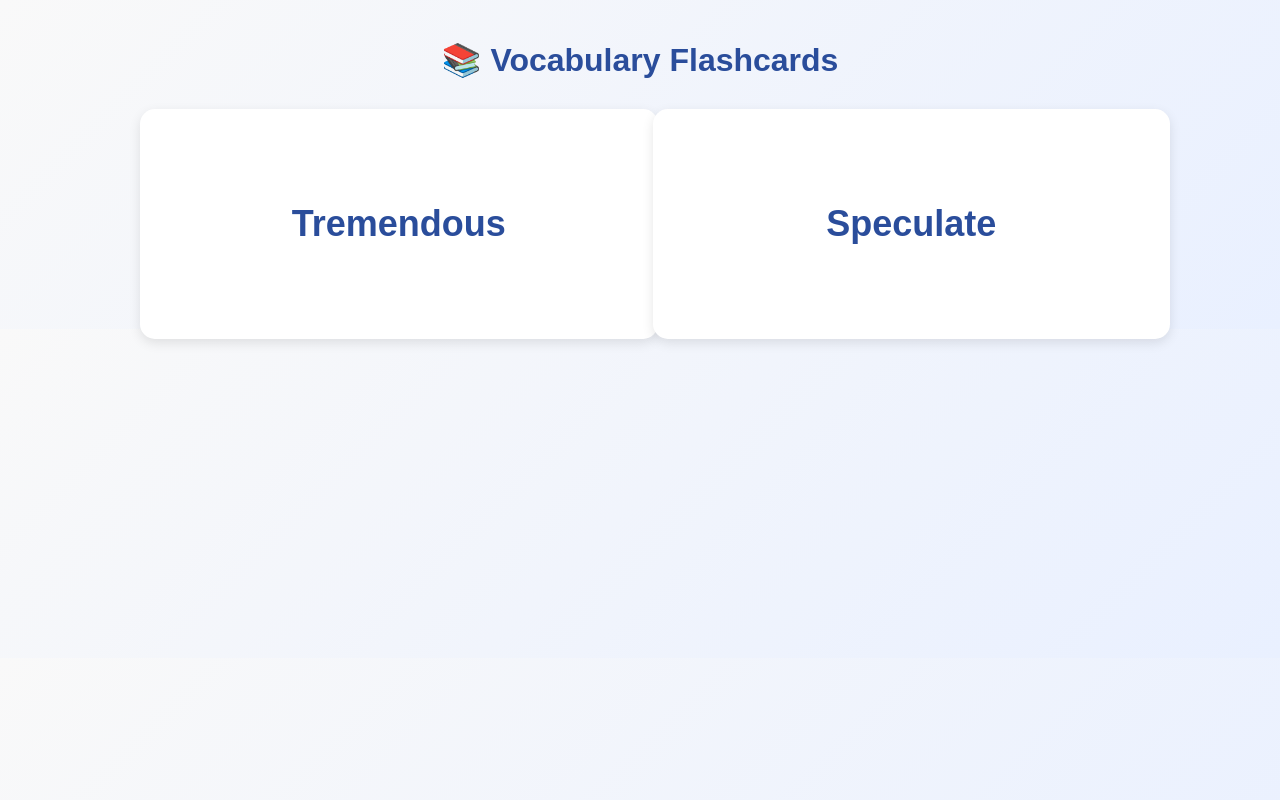
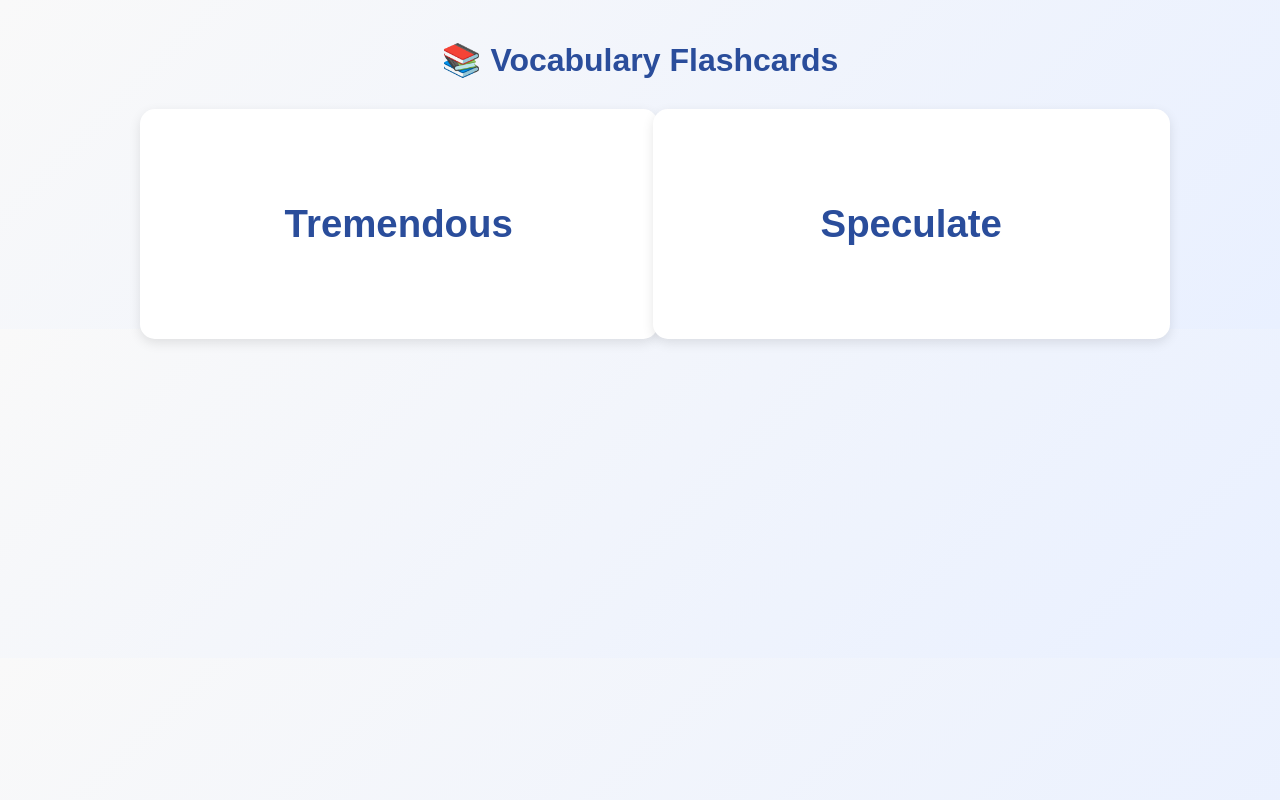
Before and after one commit to TheRealMojs/Vocab, a plain HTML site: page index.html in a window 1280 px wide. Drawn offline with Linux system fonts and the light colour scheme.

Commit message:
Update style.css

```diff
--- a/style.css
+++ b/style.css
@@ -21,51 +21,58 @@ h1 {
   perspective: 1000px;
 }
 
+/* كل كارت */
 .card {
+  position: relative;
   width: 100%;
   height: 200px;
-  position: relative;
   cursor: pointer;
-  transform-style: preserve-3d;
-  transition: transform 0.6s;
+  perspective: 1000px;
 }
 
+/* العنصر الداخلي اللي بيقلب */
+.card-inner {
+  position: relative;
+  width: 100%;
+  height: 100%;
+  transition: transform 0.6s;
+  transform-style: preserve-3d;
+}
+
+/* لما الكارت يتقلب */
 .card.flipped .card-inner {
   transform: rotateY(180deg);
 }
 
-.card-inner {
-  position: relative;
-  width: 100%;
-  height: 100%;
-  transform-style: preserve-3d;
-  transition: transform 0.6s;
-}
-
-.card-front, .card-back {
+/* وش الكارت وظهره */
+.card-front,
+.card-back {
   position: absolute;
   width: 100%;
   height: 100%;
   backface-visibility: hidden;
   border-radius: 15px;
-  box-shadow: 0 4px 12px rgba(0,0,0,0.1);
+  box-shadow: 0 4px 12px rgba(0, 0, 0, 0.1);
   display: flex;
   align-items: center;
   justify-content: center;
   padding: 15px;
 }
 
+/* وش الكارت */
 .card-front {
   background: #ffffff;
   color: #2a4d9b;
-  font-size: 1.5em;
+  font-size: 1.6em;
   font-weight: bold;
 }
 
+/* ظهر الكارت */
 .card-back {
   background: #2a4d9b;
   color: white;
   transform: rotateY(180deg);
   flex-direction: column;
   font-size: 0.95em;
+  text-align: center;
 }
```
